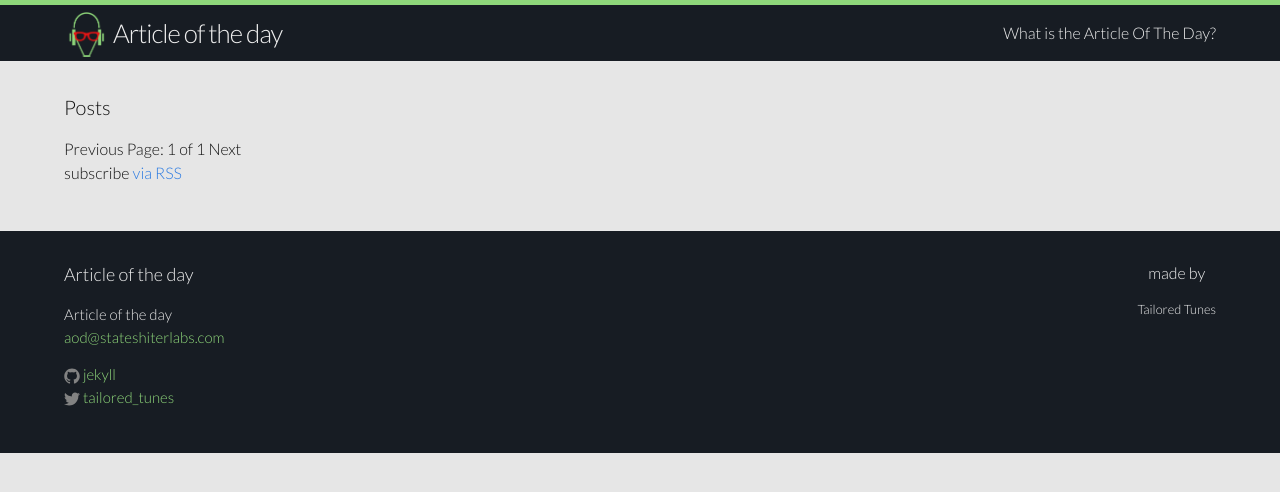
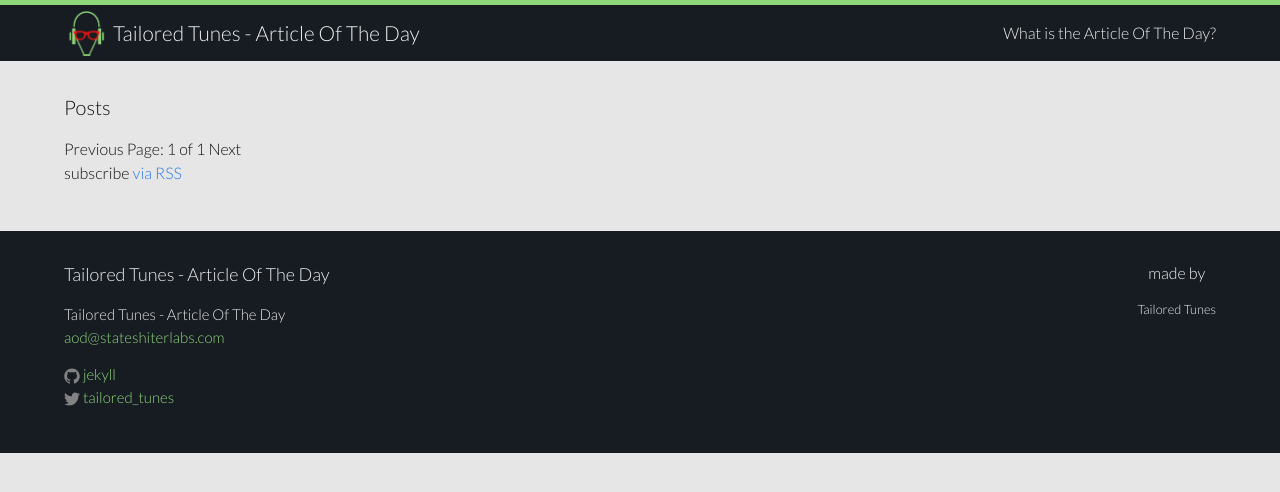
Before and after one commit to meza/test-gh, a Jekyll site: the page built from index.html, in a window 1280 px wide. Shown: the top 492 px of the page. Built offline with Jekyll 4.4.1, drawn with Linux system fonts in a browser that asks for light colours; the list of posts is cut into pages by our own code.

Commit message:
changed title

```diff
--- a/_config.yml
+++ b/_config.yml
@@ -1,5 +1,5 @@
 # Site settings
-title: Article of the day
+title: Tailored Tunes - Article Of The Day
 email: aod@stateshiterlabs.com
 description: > # this means to ignore newlines until "baseurl:"
   Write an awesome description for your new site here. You can edit this
--- a/_sass/_layout.scss
+++ b/_sass/_layout.scss
@@ -19,9 +19,9 @@
 
 .site-title {
     color: $tatu-gray;
-    font-size: 26px;
+    font-size: 1.3em;
     line-height: 56px;
-    letter-spacing: -1px;
+    letter-spacing: 0;
     margin-bottom: 0;
     float: left;
 
```
